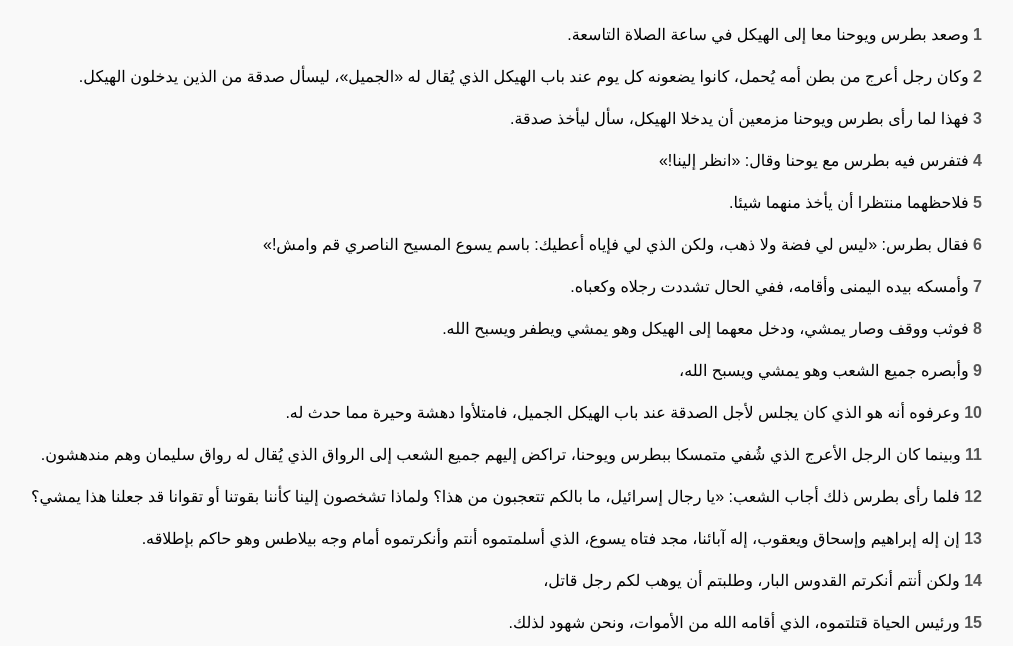
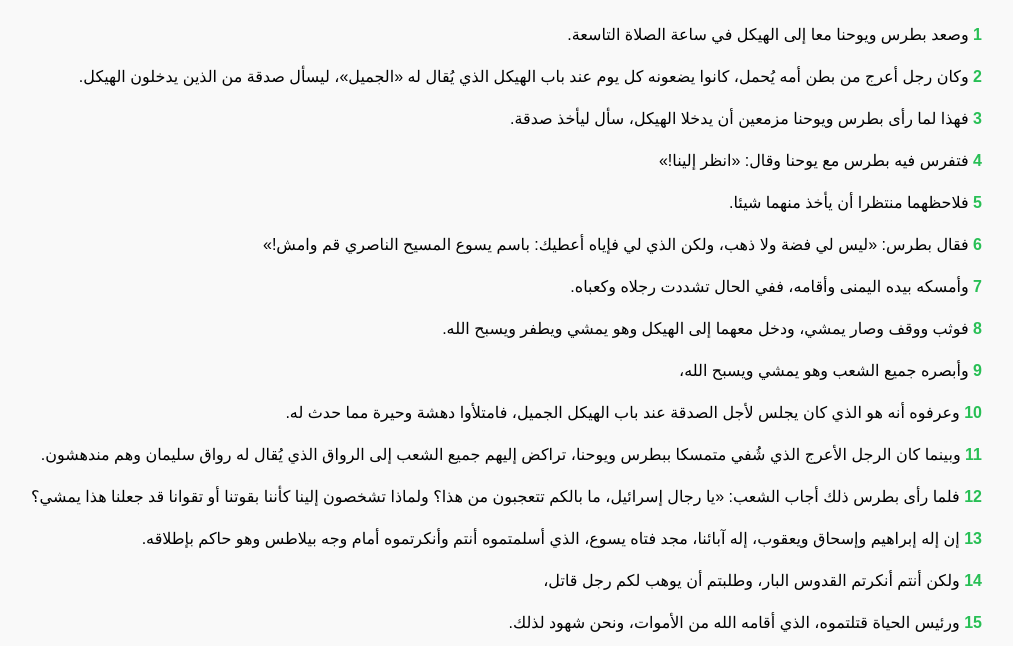
Before and after one commit to Shenoud2025/Onai-Competition, a plain HTML site: page الاصحاح الثالث .html in a window 1280 px wide. Shown: the part 128-774 px from the top of the page, without its empty margins (258-1271 px from the left). Drawn offline with Linux system fonts and the light colour scheme.

Commit message:
Update الاصحاح الثالث .html

```diff
--- a/الاصحاح الثالث .html
+++ b/الاصحاح الثالث .html
@@ -23,7 +23,7 @@
     }
 
     .number {
-      color: #555;
+      color: #28bf55;
       font-weight: bold;
     }
   </style>
```
